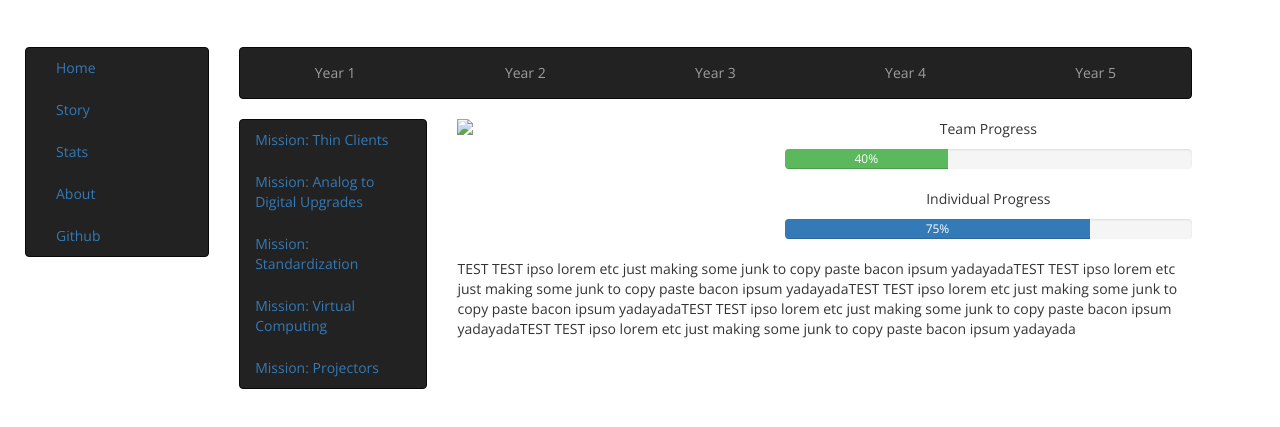
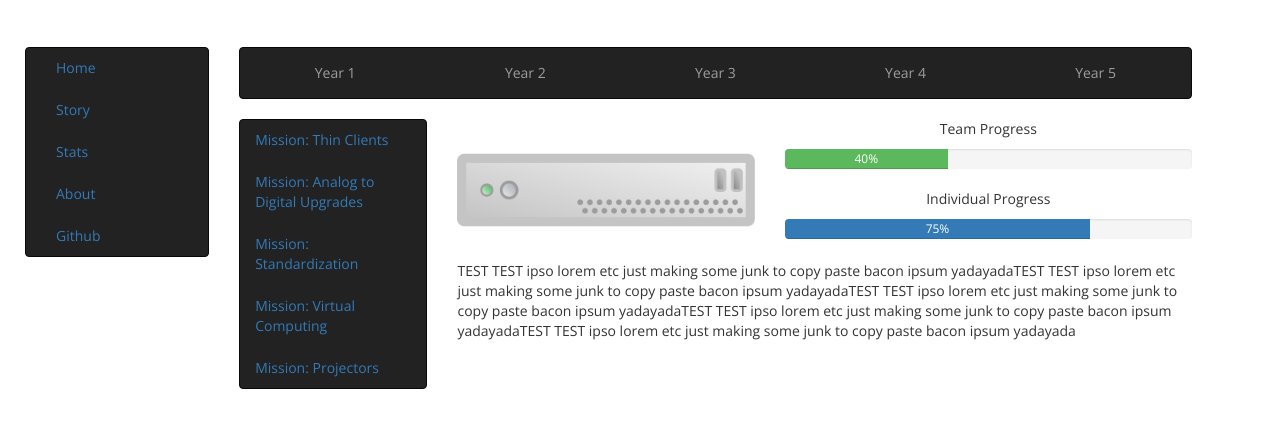
Before and after one commit to balomus/WCUGamification, a plain HTML site: page index.html in a window 1280 px wide. Shown: the part 53-480 px from the top of the page. Drawn offline with nearby package versions, Linux system fonts and the light colour scheme.

Commit message:
Fixed image in initial commit

```diff
--- a/index.html
+++ b/index.html
@@ -91,7 +91,7 @@
 
     <!-- Mission Icon -->
     <div class="col-md-3">
-      <img src="ThinClientIcon.png" class="img-responsive">
+      <img src="files\ThinClientIcon.png" class="img-responsive">
     </div>
 
     <!-- END Mission Icon -->
```
